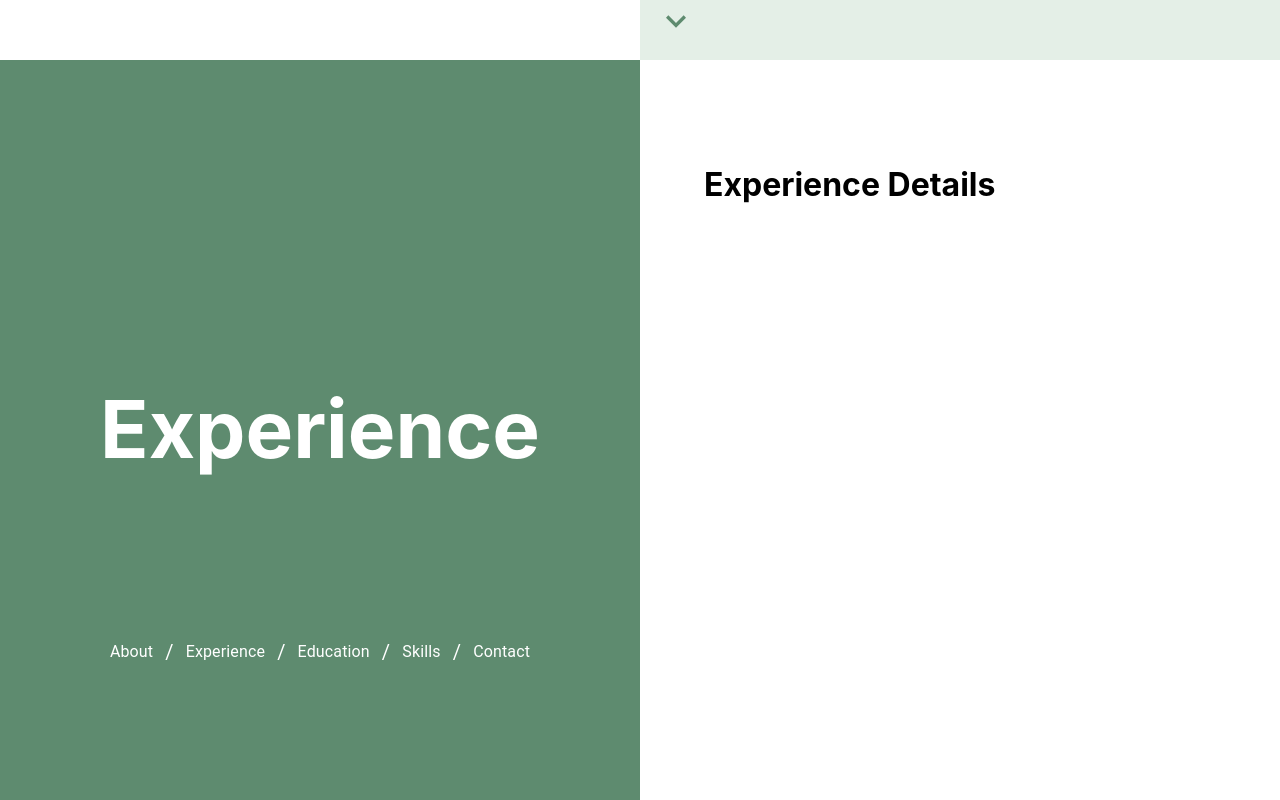
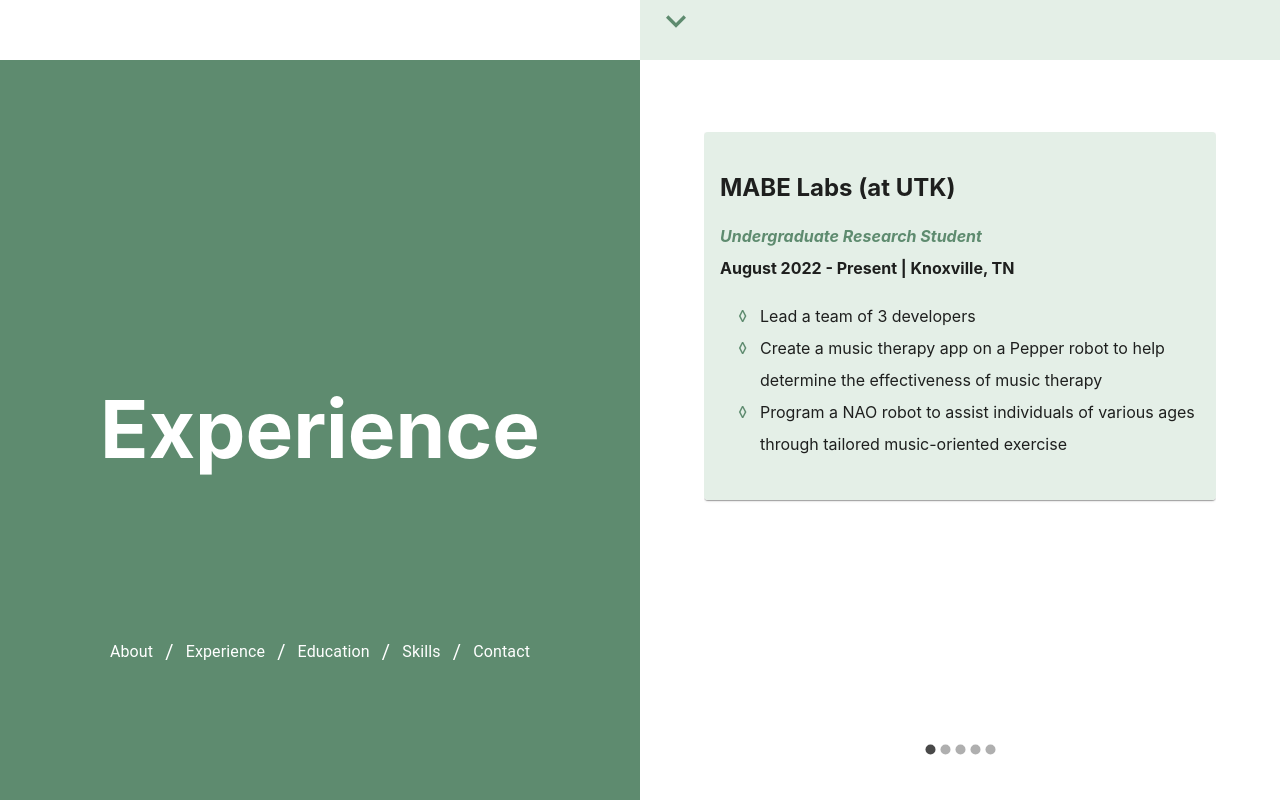
Before and after one commit to VaughanEric/PersonalWebsiteV2, a React (Create React App) app: page / in a window 1280 px wide. Shown: the part 2340-3140 px from the top of the page. Built offline with nearby package versions, Linux system fonts and the light colour scheme; a web font is replaced by a local one.

Commit message:
experience section

```diff
--- a/package.json
+++ b/package.json
@@ -13,6 +13,7 @@
     "react": "^18.2.0",
     "react-collapsible": "^2.10.0",
     "react-dom": "^18.2.0",
+    "react-material-ui-carousel": "^3.4.2",
     "react-scripts": "5.0.1",
     "web-vitals": "^2.1.4"
   },
--- a/src/components/Experience/Experience.css
+++ b/src/components/Experience/Experience.css
@@ -0,0 +1,14 @@
+.carousel {
+  height: 100%;
+}
+
+.css-1f8sh1y {
+  overflow-y: scroll;
+  scrollbar-width: none; /* Firefox */
+  -ms-overflow-style: none;  /* IE 10+ */
+}
+
+.css-1f8sh1y::-webkit-scrollbar {
+  background: transparent; /* Chrome/Safari/Webkit */
+  width: 0px;
+}
--- /dev/null
+++ b/src/components/Experience/ExperienceCard.css
@@ -0,0 +1,26 @@
+.card-content {
+  background-color: var(--light-green);
+  /* height: 65vh; */
+}
+
+.card-heading {
+  font-size: 1.5rem;
+  margin: 1rem 0 0.5rem;
+}
+
+.card-subheading {
+  font-weight: bold;
+  font-style: italic;
+  color: var(--dark-green);
+  margin: 0;
+}
+
+.card-date {
+  font-weight: bold;
+  margin-top: 0;
+}
+
+.card-content li::marker {
+  content: "◊   ";
+  color: var(--dark-green);
+}
--- /dev/null
+++ b/src/components/Experience/ExperienceCard.js
@@ -0,0 +1,23 @@
+import './ExperienceCard.css'
+
+import Card from '@mui/material/Card'
+import CardContent from '@mui/material/CardContent'
+
+function ExperienceCard(props) {
+  return (
+    <Card>
+      <CardContent className="card-content">
+        <h3 className="card-heading">{props.heading}</h3>
+        <p className="card-subheading">{props.subheading}</p>
+        <p className="card-date">{props.date}</p>
+        <ul>
+          {props.details.map((detail) =>
+            <li>{detail}</li>
+          )}
+        </ul>
+      </CardContent>
+    </Card>
+  );
+}
+
+export default ExperienceCard;
--- a/src/components/Experience/ExperienceDetails.js
+++ b/src/components/Experience/ExperienceDetails.js
@@ -1,8 +1,77 @@
 import './Experience.css'
+import ExperienceCard from './ExperienceCard'
+
+import Carousel from 'react-material-ui-carousel'
 
 function ExperienceDetails() {
+  var experiences = [
+    {
+      heading: "MABE Labs (at UTK)",
+      subheading: "Undergraduate Research Student",
+      date: "August 2022 - Present | Knoxville, TN",
+      details: [
+        "Lead a team of 3 developers",
+        "Create a music therapy app on a Pepper robot to help determine the effectiveness of music therapy",
+        "Program a NAO robot to assist individuals of various ages through tailored music-oriented exercise"
+      ]
+    },
+    {
+      heading: "Trimble Inc. (MEP Division)",
+      subheading: "Software Engineering Intern",
+      date: "May 2022 - August 2022 | Knoxville, TN",
+      details: [
+        "Redesigned the mobile workflow for a fabrication shop app to create a more favorable user experience",
+        "Imporved the tracking database's services by increasing the speed of queries"
+      ]
+    },
+    {
+      heading: "Raising A Voice (through Hack 4 Impact UTK)",
+      subheading: "Front-End Developer",
+      date: "September 2021 - May 2022 | Knoxville, TN",
+      details: [
+        "Collaborated with a team of 6 developers to create a React-based, mobile-friendly website",
+        "Provided constructive feedback and assistance to peers during weekly meetings",
+        "Constructed a profile creation system",
+        "Implemented a search feature that obtains and filters profiles profiles from a database",
+        "Produced a calendar component"
+      ]
+    },
+    {
+      heading: "Formula One Fantasy Data Tracker",
+      subheading: "Personal Project",
+      date: "July 2021 - August 2021",
+      details: [
+        "Created a React application with an Express backend",
+        "Established Mongo database to store users' votes"
+      ]
+    },
+    {
+      heading: "Personal Website",
+      subheading: "Personal Project",
+      date: "June 2021",
+      details: [
+        "Learned React by completing 55-hour Udemy course",
+        "Developed component-driven frontend in React"
+      ]
+    }
+
+  ]
   return (
-    <h1>Experience Details</h1>
+    <Carousel
+      autoPlay={false}
+      height={"90%"}
+      className="carousel"
+    >
+      {experiences.map((experience) => {
+        return (
+        <ExperienceCard
+          heading={experience.heading}
+          subheading={experience.subheading}
+          date={experience.date}
+          details={experience.details}
+        />);
+      })}
+    </Carousel>
   );
 }
 
--- a/src/components/Skills/SkillsRow.js
+++ b/src/components/Skills/SkillsRow.js
@@ -1,9 +1,5 @@
 import './SkillsRow.css'
 import Stars from './Stars'
-
-import StarBorderOutlinedIcon from '@mui/icons-material/StarBorderOutlined'
-import StarHalfOutlinedIcon from '@mui/icons-material/StarHalfOutlined'
-import StarOutlinedIcon from '@mui/icons-material/StarOutlined'
 
 function SkillsRow(props) {
   return (
--- a/src/components/Skills/Stars.js
+++ b/src/components/Skills/Stars.js
@@ -8,7 +8,7 @@
   var numStars = props.numStars
   for (var i = 0; i < 5; i++) {
     if (numStars >= 1) stars.push(<StarOutlinedIcon className="star-icon" />);
-    else if (numStars == 0.5) stars.push(<StarHalfOutlinedIcon className="star-icon" />);
+    else if (numStars === 0.5) stars.push(<StarHalfOutlinedIcon className="star-icon" />);
     else stars.push(<StarBorderOutlinedIcon className="star-icon" />);
     numStars--;
   }
```
Also changed, not shown: 1 other file (tests, documents, lock files or other folders).
